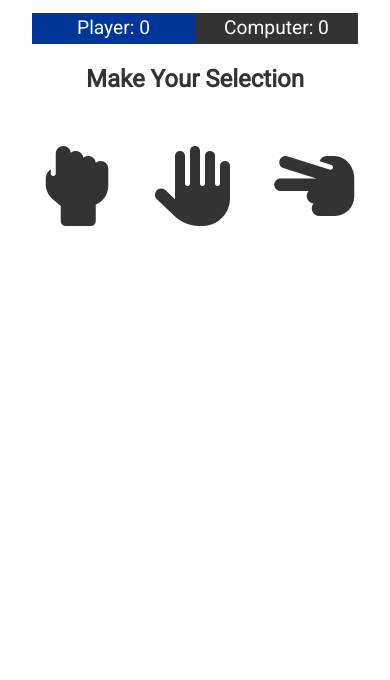
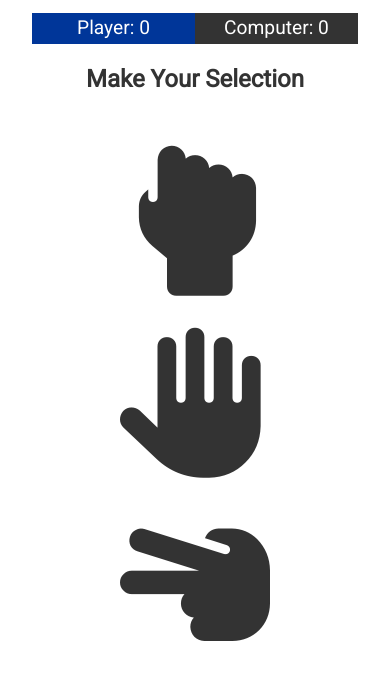
Before and after one commit to MohdFaiyaazKhan/stone_paper_scissor, a plain HTML site: page index.html in a window 390 px wide. Shown: the part 70-750 px from the top of the page. Drawn offline with Linux system fonts and the light colour scheme.

Commit message:
made it responsive for mobile use

```diff
--- a/modal.css
+++ b/modal.css
@@ -44,12 +44,12 @@
 
   @media (max-width: 700px) {
     .choice {
-      font-size: 110px;
+      font-size: 150px;
     }
   }
 
   @media (max-width: 500px) {
     .choice {
-      font-size: 80px;
+      font-size: 150px;
     }
   }
--- a/style.css
+++ b/style.css
@@ -140,13 +140,8 @@ body {
 
 
 @media (max-width: 700px) {
-  .choice {
-    font-size: 110px;
+  .choices{
+    display: flex;
+    flex-direction: column;
   }
 }
-
-@media (max-width: 500px) {
-  .choice {
-    font-size: 80px;
-  }
-}
```
